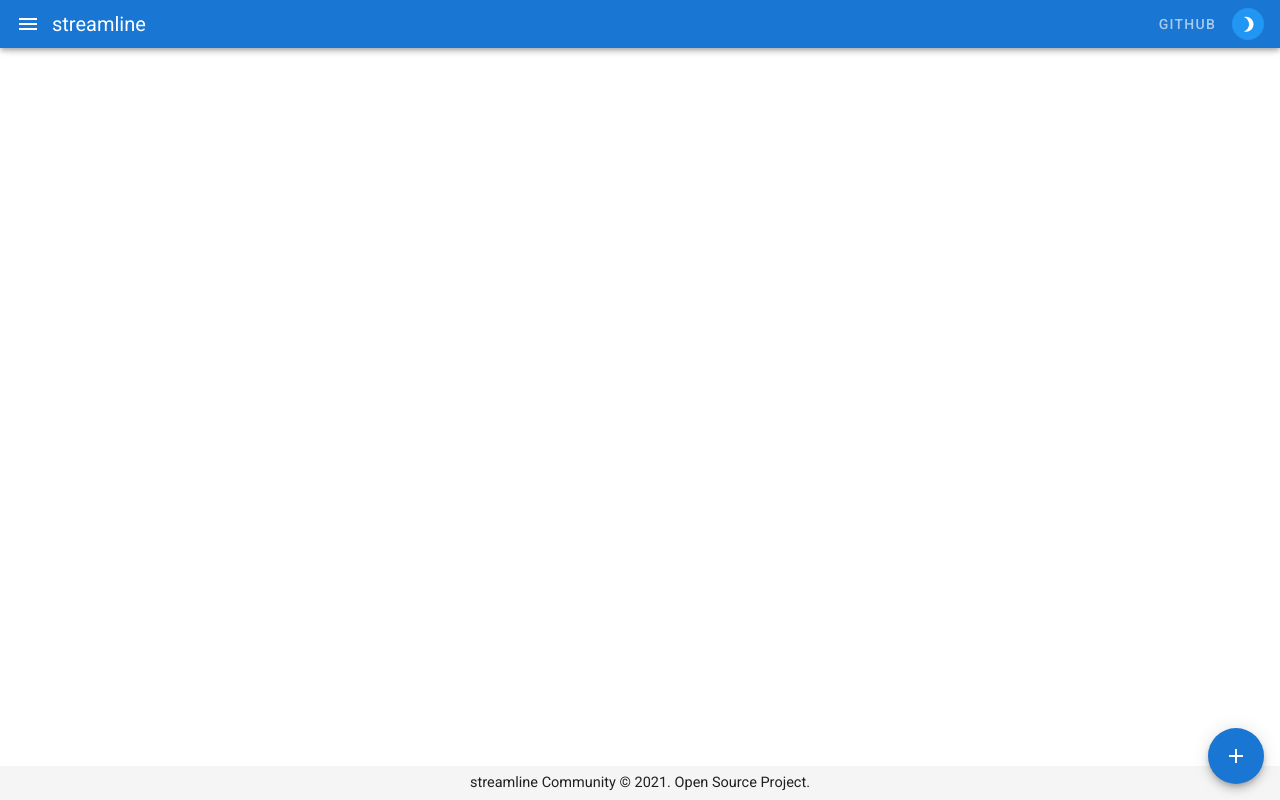
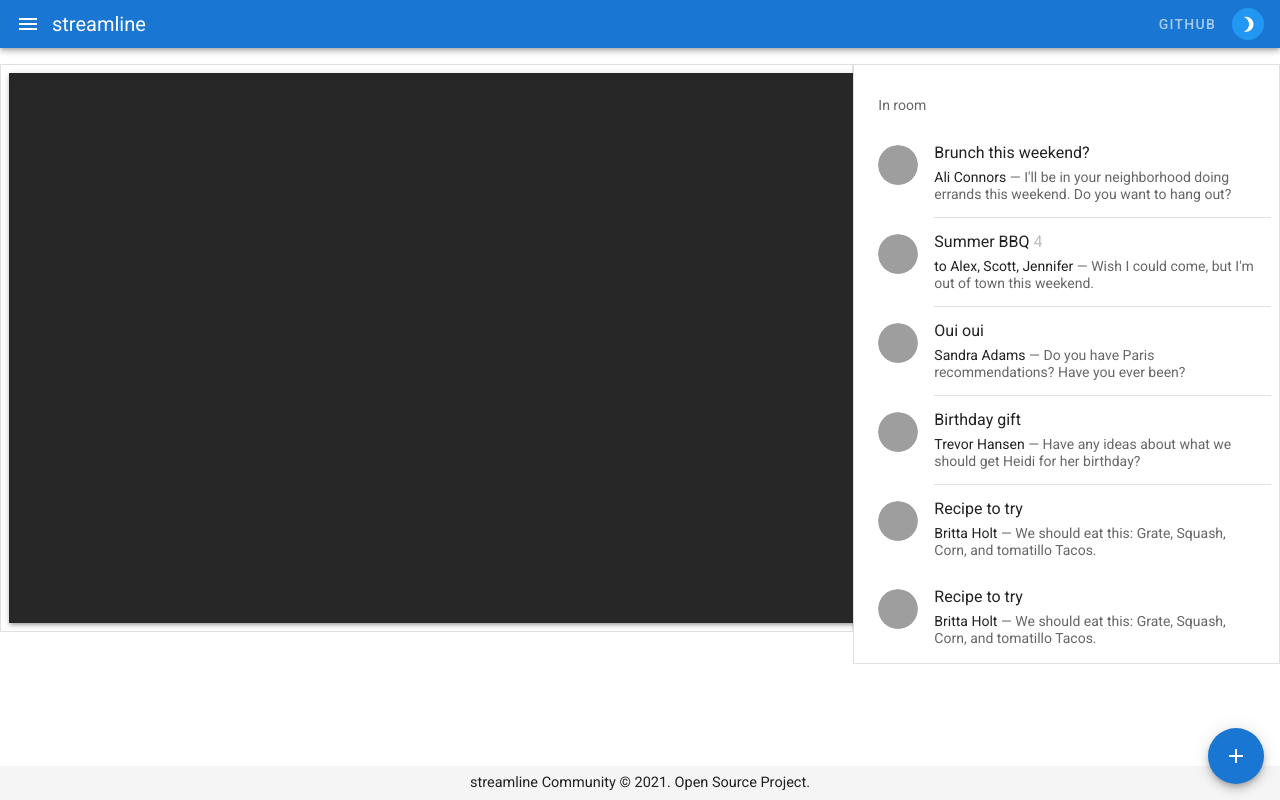
Before and after one commit to FotieMConstant/chatline, a Vue app: page / in a window 1280 px wide. Built offline with nearby package versions, Linux system fonts and the light colour scheme; grey boxes are pictures that could not be loaded.

Commit message:
Added how would love to have the ui

```diff
--- a/src/views/Home.vue
+++ b/src/views/Home.vue
@@ -1,7 +1,50 @@
 <template>
-  <div class="home">
-    <!-- <HelloWorld msg="Welcome to Your Vue.js App"/> -->
-    Home
+  <div class="home mt-16">
+    <v-row no-gutters>
+      <v-col cols="12" sm="6" md="8">
+        <v-card class="pa-2" outlined tile>
+          <!-- Where the video is played -->
+          <v-sheet
+            color="#272727"
+            elevation="3"
+            height="550"
+            width="880"
+          ></v-sheet>
+          <!--/ Where the video is played -->
+        </v-card>
+      </v-col>
+      <v-col cols="6" md="4">
+        <v-card class="pa-2 __room" outlined tile>
+          <v-list three-line>
+            <template v-for="(item, index) in items">
+              <v-subheader
+                v-if="item.header"
+                :key="item.header"
+                v-text="item.header"
+              ></v-subheader>
+
+              <v-divider
+                v-else-if="item.divider"
+                :key="index"
+                :inset="item.inset"
+              ></v-divider>
+
+              <v-list-item v-else :key="item.title" link>
+                <v-list-item-avatar>
+                  <v-img :src="item.avatar"></v-img>
+                </v-list-item-avatar>
+
+                <v-list-item-content>
+                  <v-list-item-title v-html="item.title"></v-list-item-title>
+                  <v-list-item-subtitle
+                    v-html="item.subtitle"
+                  ></v-list-item-subtitle>
+                </v-list-item-content>
+              </v-list-item>
+            </template> </v-list
+        ></v-card>
+      </v-col>
+    </v-row>
   </div>
 </template>
 
@@ -14,5 +57,56 @@
   components: {
     // HelloWorld
   },
+  data() {
+    return {
+      items: [
+        { header: "In room" },
+        {
+          avatar: "https://cdn.vuetifyjs.com/images/lists/1.jpg",
+          title: "Brunch this weekend?",
+          subtitle: `<span class="text--primary">Ali Connors</span> &mdash; I'll be in your neighborhood doing errands this weekend. Do you want to hang out?`,
+        },
+        { divider: true, inset: true },
+        {
+          avatar: "https://cdn.vuetifyjs.com/images/lists/2.jpg",
+          title: 'Summer BBQ <span class="grey--text text--lighten-1">4</span>',
+          subtitle: `<span class="text--primary">to Alex, Scott, Jennifer</span> &mdash; Wish I could come, but I'm out of town this weekend.`,
+        },
+        { divider: true, inset: true },
+        {
+          avatar: "https://cdn.vuetifyjs.com/images/lists/3.jpg",
+          title: "Oui oui",
+          subtitle:
+            '<span class="text--primary">Sandra Adams</span> &mdash; Do you have Paris recommendations? Have you ever been?',
+        },
+        { divider: true, inset: true },
+        {
+          avatar: "https://cdn.vuetifyjs.com/images/lists/4.jpg",
+          title: "Birthday gift",
+          subtitle:
+            '<span class="text--primary">Trevor Hansen</span> &mdash; Have any ideas about what we should get Heidi for her birthday?',
+        },
+        { divider: true, inset: true },
+        {
+          avatar: "https://cdn.vuetifyjs.com/images/lists/5.jpg",
+          title: "Recipe to try",
+          subtitle:
+            '<span class="text--primary">Britta Holt</span> &mdash; We should eat this: Grate, Squash, Corn, and tomatillo Tacos.',
+        },
+        {
+          avatar: "https://cdn.vuetifyjs.com/images/lists/5.jpg",
+          title: "Recipe to try",
+          subtitle:
+            '<span class="text--primary">Britta Holt</span> &mdash; We should eat this: Grate, Squash, Corn, and tomatillo Tacos.',
+        },
+      ],
+    };
+  },
 };
 </script>
+<style scoped>
+.__room {
+  height: 600px;
+  overflow-y: scroll;
+}
+</style>
```
